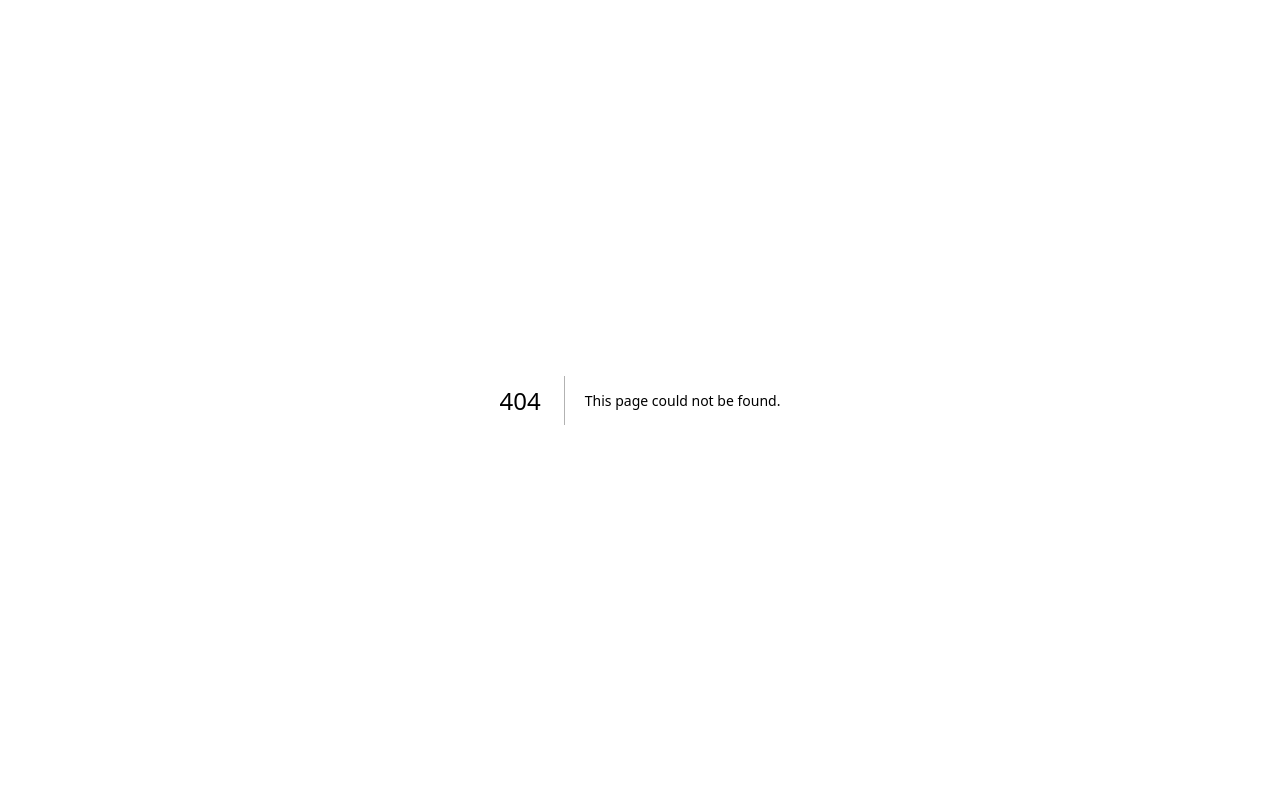
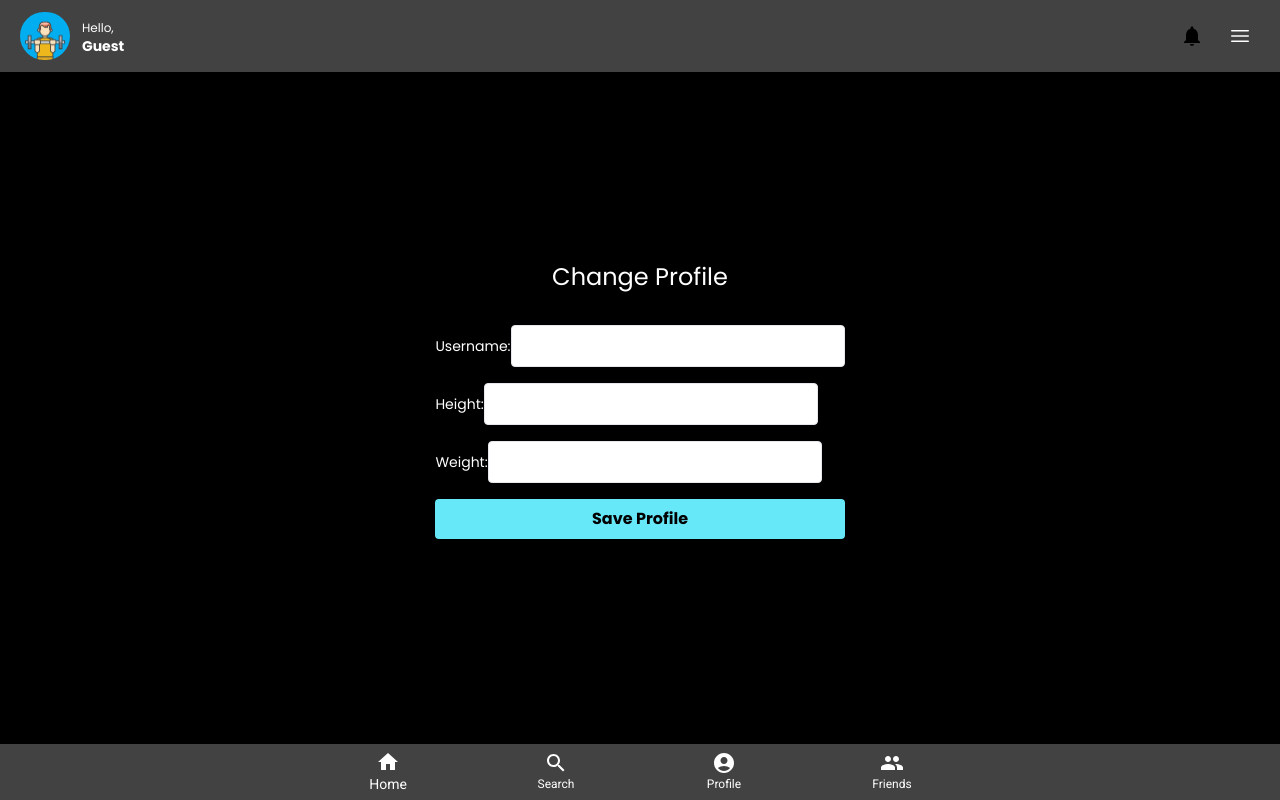
Before and after one commit to kevin7391s/shock_fitness, a Next.js app: page /ChangeProfile in a window 1280 px wide. Before the commit this address had no page. Built offline with nearby package versions, Linux system fonts and the light colour scheme; no server answers.

Commit message:
change profile added
change profile functionality added(not finished yet)

```diff
--- /dev/null
+++ b/src/pages/ChangeProfile.tsx
@@ -0,0 +1,78 @@
+import React, { useState } from "react";
+import { collection, doc, setDoc } from "firebase/firestore";
+import { firestore } from "../lib/firebase";
+import NavBar from "@/components/navbar";
+import Footer from "@/components/footer";
+
+function ChangeProfile() {
+  const [username, setUsername] = useState("");
+  const [height, setHeight] = useState("");
+  const [weight, setWeight] = useState("");
+
+  const handleSaveProfile = async () => {
+    // Create a new document in the "profiles" collection with the updated profile data
+    try {
+      const profileDocRef = doc(collection(firestore, "profiles"));
+      await setDoc(profileDocRef, {
+        username,
+        height,
+        weight,
+      });
+
+      // Reset the form fields
+      setUsername("");
+      setHeight("");
+      setWeight("");
+
+      console.log("Profile saved successfully!");
+    } catch (error) {
+      console.error("Error saving profile:", error);
+    }
+  };
+
+  return (
+    <div className="flex flex-col items-center justify-center min-h-screen bg-black text-white">
+      <NavBar />
+      <h2 className="text-2xl mb-8">Change Profile</h2>
+      <form className="flex flex-col gap-4">
+        <div>
+          <label className="text-sm">Username:</label>
+          <input
+            type="text"
+            value={username}
+            onChange={(e) => setUsername(e.target.value)}
+            className="p-2 border rounded"
+          />
+        </div>
+        <div>
+          <label className="text-sm">Height:</label>
+          <input
+            type="text"
+            value={height}
+            onChange={(e) => setHeight(e.target.value)}
+            className="p-2 border rounded"
+          />
+        </div>
+        <div>
+          <label className="text-sm">Weight:</label>
+          <input
+            type="text"
+            value={weight}
+            onChange={(e) => setWeight(e.target.value)}
+            className="p-2 border rounded"
+          />
+        </div>
+        <button
+          type="button"
+          onClick={handleSaveProfile}
+          className="bg-cyan-300 hover:bg-cyan-400 text-black font-bold py-2 px-4 rounded"
+        >
+          Save Profile
+        </button>
+      </form>
+      <Footer />
+    </div>
+  );
+}
+
+export default ChangeProfile;
--- a/src/pages/profile.tsx
+++ b/src/pages/profile.tsx
@@ -1,11 +1,19 @@
 import React, { useEffect, useState } from "react";
 import { onAuthStateChanged, getAuth } from "firebase/auth";
-import { query, where, getDocs, collection } from "firebase/firestore";
+import {
+  query,
+  where,
+  getDocs,
+  collection,
+  doc,
+  getDoc,
+} from "firebase/firestore";
 import { auth, firestore } from "../lib/firebase";
 import NavBar from "@/components/navbar";
 import Link from "next/link";
 import Image from "next/image";
 import Footer from "@/components/footer";
+import ChangeProfile from "./ChangeProfile";
 
 function Profile() {
   const [username, setUsername] = useState("");
@@ -17,7 +25,15 @@ function Profile() {
     const auth = getAuth();
     const unsubscribe = onAuthStateChanged(auth, async (user) => {
       if (user) {
-        setUsername(user.displayName || "User");
+        // Retrieve the profile data from the database
+        const profileDocRef = doc(firestore, "profiles", user.uid);
+        const profileDocSnapshot = await getDoc(profileDocRef);
+        if (profileDocSnapshot.exists()) {
+          const profileData = profileDocSnapshot.data();
+          setUsername(profileData.username);
+        } else {
+          setUsername(user.displayName || "User");
+        }
 
         // query the workouts collection for documents where the user id matches the current user's id
         const q = query(
@@ -113,6 +129,12 @@ function Profile() {
         >
           View past workouts
         </Link>
+        <Link
+          href="/ChangeProfile"
+          className="flex flex-col items-center mt-10 mb-10 bg-cyan-300 hover:bg-cyan-400 text-black font-bold py-2 px-4 rounded"
+        >
+          Change Profile
+        </Link>
       </div>
       <Footer />
     </div>
```
